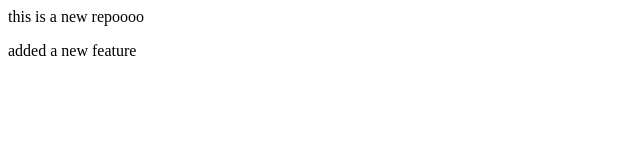
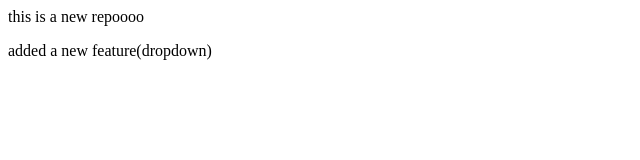
Before and after one commit to Kreena-darji/localrepo, a plain HTML site: page index.html in a window 1280 px wide. Shown: the full height of the page, 0-640 px from the left. Drawn offline with Linux system fonts and the light colour scheme.

Commit message:
add dropdown

```diff
--- a/index.html
+++ b/index.html
@@ -1,2 +1,2 @@
 <p> this is a new repoooo</p>
-<p> added a new feature</p>
+<p> added a new feature(dropdown)</p>
```
